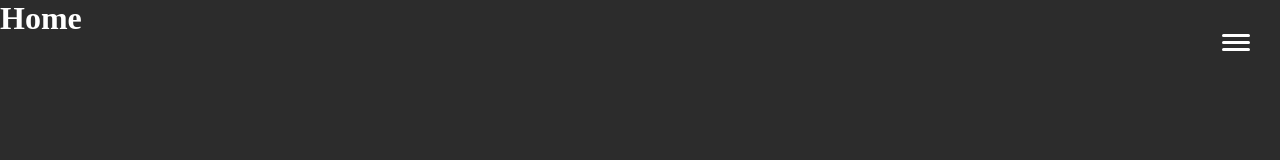
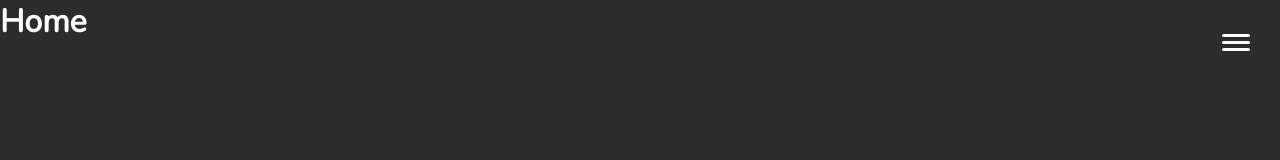
Before and after one commit to tcje91/react-portfolio, a React (Create React App) app: page / in a window 1280 px wide. Shown: the top 160 px of the page. Built offline with nearby package versions, Linux system fonts and the light colour scheme; the HTML template or start-up script is replaced by a standard one.

Commit message:
change font

```diff
--- a/src/index.css
+++ b/src/index.css
@@ -1,3 +1,4 @@
+@import url("https://fonts.googleapis.com/css?family=Nunito");
 .menu-btn {
   position: absolute;
   z-index: 3;
@@ -28,4 +29,5 @@
 
 body {
   color: #fff;
-  background: #2c2c2c; }
+  background: #2c2c2c;
+  font-family: "Nunito", sans-serif; }
--- a/src/scss/_config.scss
+++ b/src/scss/_config.scss
@@ -1,6 +1,9 @@
+@import url('https://fonts.googleapis.com/css?family=Nunito');
+
 $primary-colour: #fff;
 $secondary-colour: red;
 $background-colour: #2c2c2c;
+$main-font: 'Nunito', sans-serif;
 
 @mixin easeInOut {
   transition: ease-in-out 300ms;
--- a/src/scss/index.scss
+++ b/src/scss/index.scss
@@ -9,4 +9,5 @@
 body {
   color: $primary-colour;
   background: $background-colour;
+  font-family: $main-font;
 }
```
